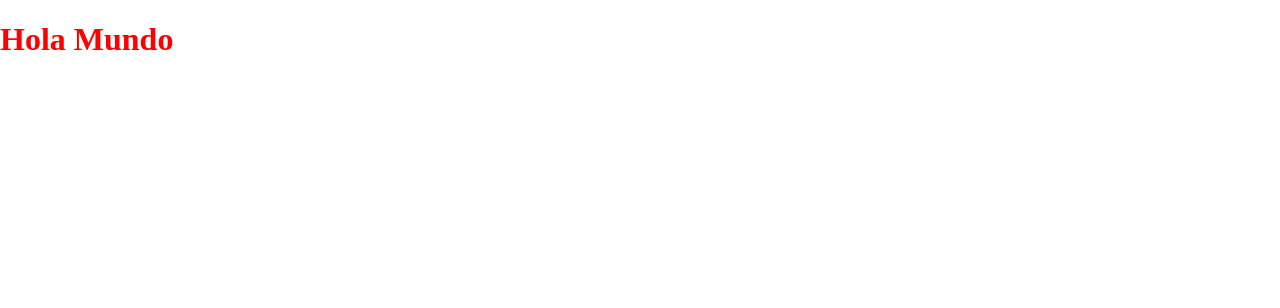
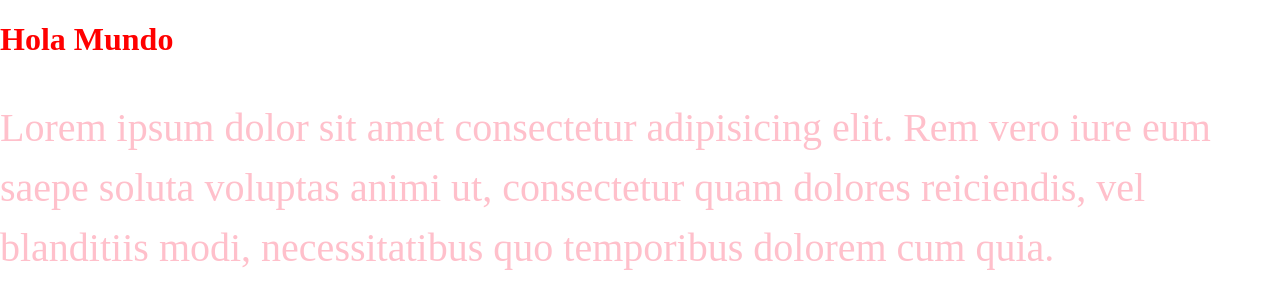
Before and after one commit to Danielbeltran9/Proyecto, a plain HTML site: page index.html in a window 1280 px wide. Drawn offline with Linux system fonts and the light colour scheme.

Commit message:
Agregando un parrafo

```diff
--- a/index.css
+++ b/index.css
@@ -10,3 +10,9 @@ h1 {
     margin-bottom: 1rem;
     color: red;
 }
+
+p {
+    font-size: 40px;
+    line-height: 1.5;
+    color: pink;
+}
--- a/index.html
+++ b/index.html
@@ -8,5 +8,6 @@
 </head>
 <body>
     <h1>Hola Mundo</h1>
+    <p>Lorem ipsum dolor sit amet consectetur adipisicing elit. Rem vero iure eum saepe soluta voluptas animi ut, consectetur quam dolores reiciendis, vel blanditiis modi, necessitatibus quo temporibus dolorem cum quia.</p>
 </body>
 </html>
```
